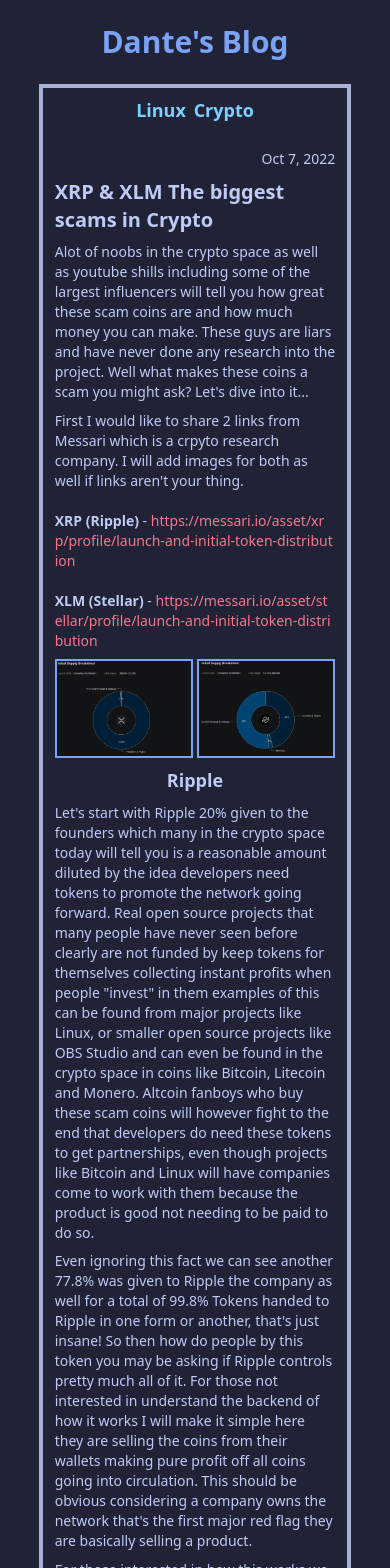
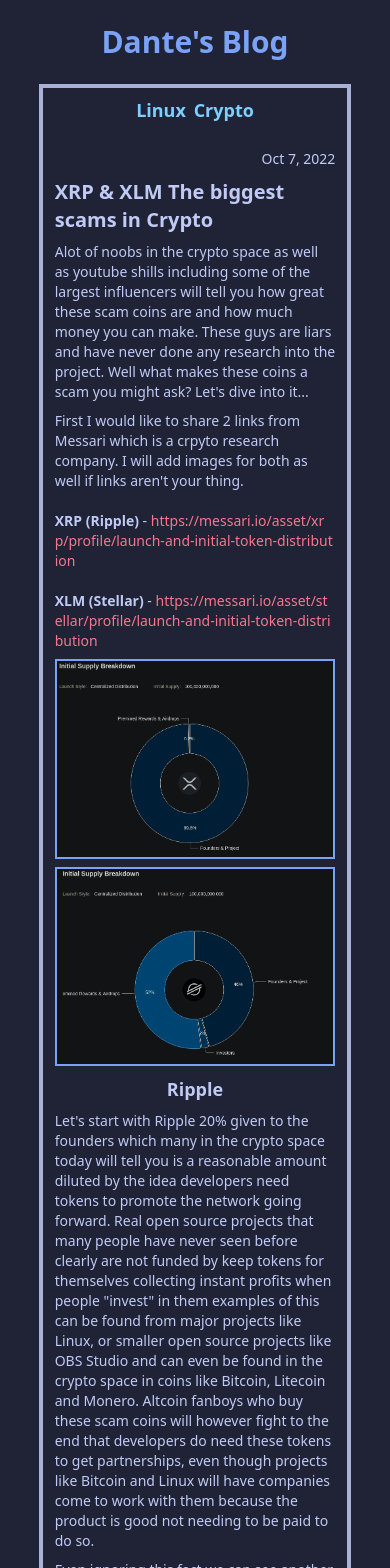
Before and after one commit to dante-robinson/Blog, a Next.js app: page /Crypto/XRPXLMScam in a window 390 px wide. Shown: the top 1568 px of the page. Built offline with nearby package versions, Linux system fonts and the light colour scheme.

Commit message:
XRPXLMScam mobile fixes

```diff
--- a/pages/Crypto/XRPXLMScam.js
+++ b/pages/Crypto/XRPXLMScam.js
@@ -32,12 +32,11 @@ export default function XRPXLMScam({ title }) {
         <b>XLM (Stellar)</b> - <a className="text-red break-all hover:underline" href="https://messari.io/asset/stellar/profile/launch-and-initial-token-distribution">https://messari.io/asset/stellar/profile/launch-and-initial-token-distribution</a>
       </p>
 
-      <div className="flex space-x-[1vw] justify-center">
-        <div className="w-[36vw] border-2 border-blue object-contain">
+      <div className="flex flex-col lg:flex-row space-y-[1vh] lg:space-y-[0vh] lg:space-x-[1vw] justify-center">
+        <div className="w-full lg:w-[36vw] border-2 border-blue object-contain">
           <Image src={XRP_Distribution} alt="XRP Distribution" layout="responsive" />
         </div>
-
-        <div className="w-[36vw] border-2 border-blue object-contain">
+        <div className="w-full lg:w-[36vw] border-2 border-blue object-contain">
           <Image src={XLM_Distribution} alt="XLM Distribution" layout="responsive" />
         </div>
       </div>
@@ -91,7 +90,7 @@ export default function XRPXLMScam({ title }) {
       </p>
 
       <div className="flex justify-center">
-        <div className="w-[36vw] border-2 border-blue object-contain">
+        <div className="w-full 2xl:w-[36vw] border-2 border-blue object-contain">
           <Image src={XRPNodes} alt="XRP Nodes over time" layout="responsive" />
         </div>
       </div>
```
